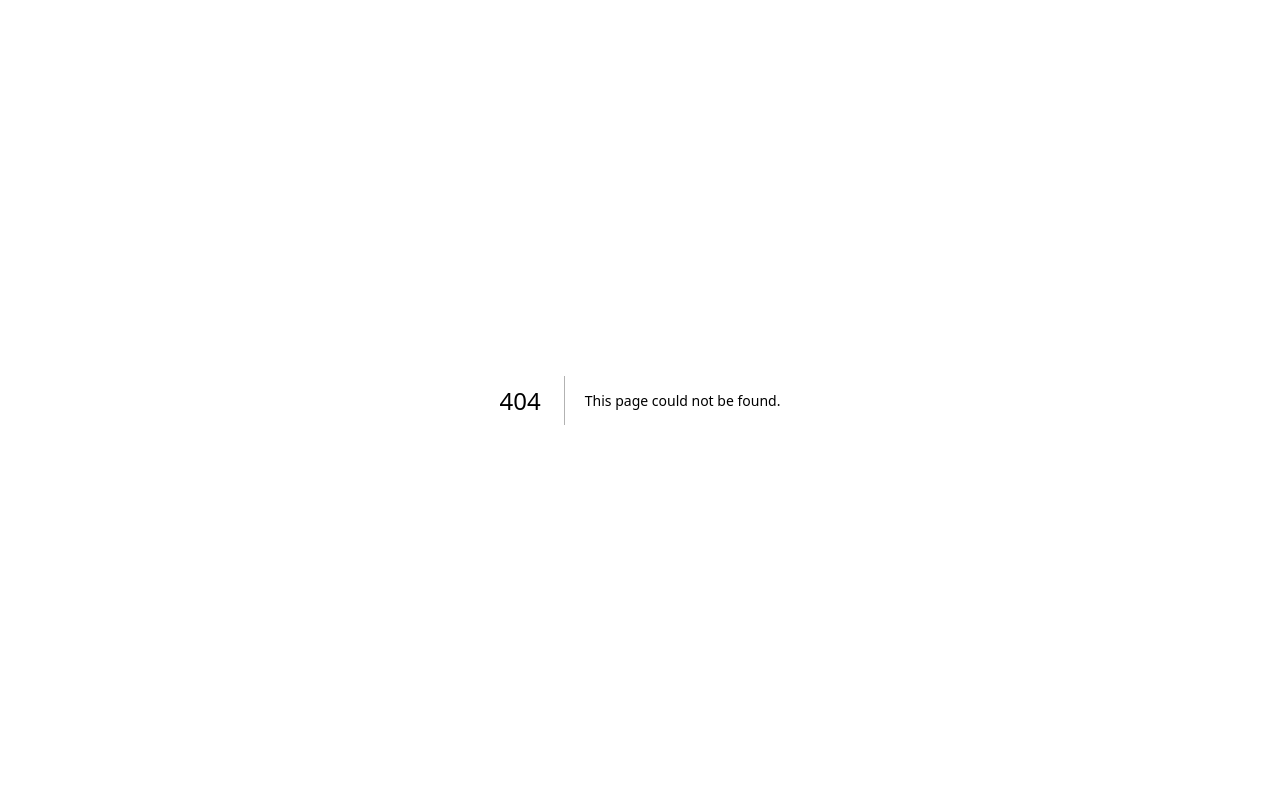
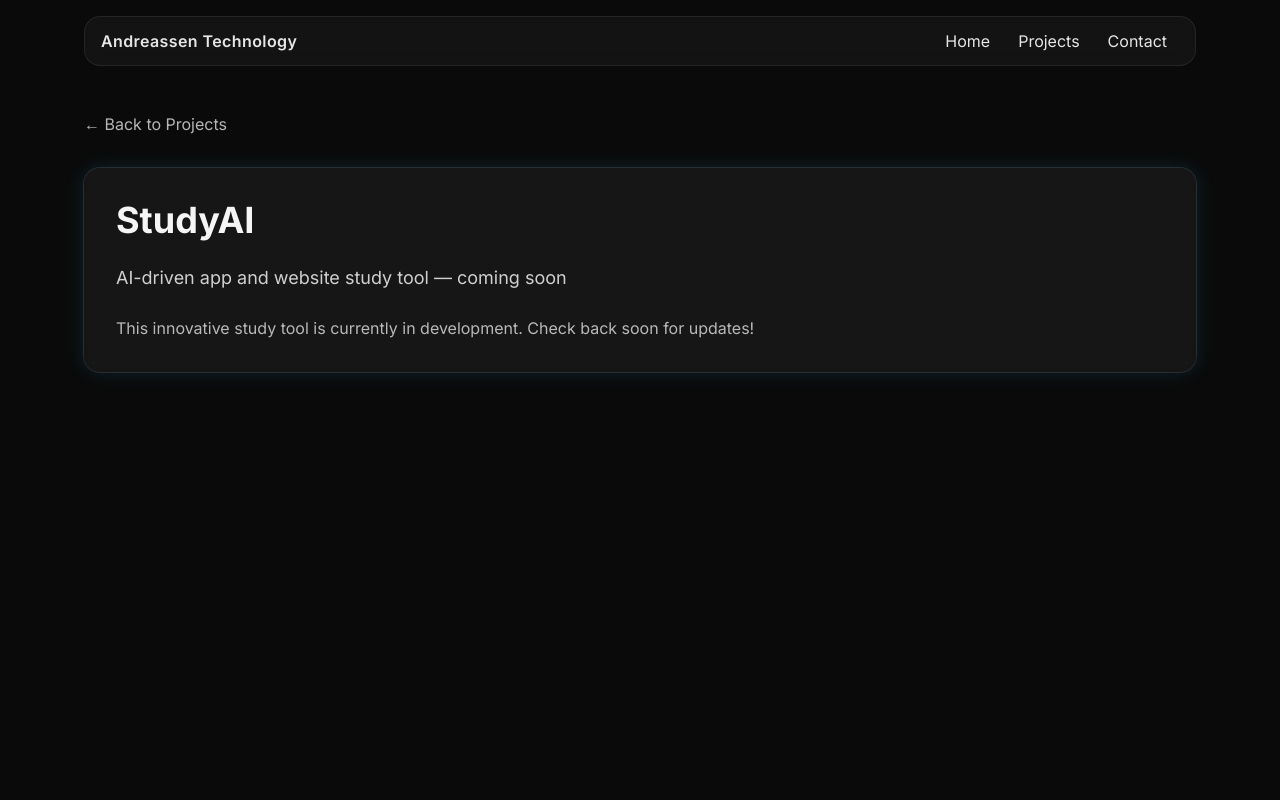
Before and after one commit to AndreassenKapital/andreassenTechhjemmeside, a Next.js app: page /projects/studyai in a window 1280 px wide. Before the commit this address had no page. Shown: the top 800 px of the page. Built offline with nearby package versions, Linux system fonts and the light colour scheme.

Commit message:
Fix: Add missing project detail pages to resolve 404 errors

```diff
--- /dev/null
+++ b/app/projects/andreassen-technology/page.tsx
@@ -0,0 +1,33 @@
+import Navbar from "@/components/Navbar";
+import Footer from "@/components/Footer";
+import Link from "next/link";
+
+export default function AndreassenTechnology() {
+  return (
+    <>
+      <Navbar />
+      <main className="min-h-screen bg-neutral-950 text-neutral-100 pt-28 pb-20">
+        <div className="container-p max-w-4xl mx-auto">
+          <Link
+            href="/projects"
+            className="inline-flex items-center gap-2 text-white/70 hover:text-white transition mb-8"
+          >
+            ← Back to Projects
+          </Link>
+
+          <div className="bg-white/5 backdrop-blur-sm rounded-2xl p-8 ring-1 ring-white/10 shadow-[0_0_20px_rgba(56,189,248,0.15)]">
+            <h1 className="text-4xl font-bold mb-6">Private Consulting</h1>
+            <p className="text-lg text-white/80 mb-6">
+              Tailored tech solutions and advisory services for businesses seeking expert guidance.
+            </p>
+
+            <div className="space-y-4 text-white/70">
+              <p>This project is under development. More details coming soon.</p>
+            </div>
+          </div>
+        </div>
+      </main>
+      <Footer />
+    </>
+  );
+}
--- /dev/null
+++ b/app/projects/studyai/page.tsx
@@ -0,0 +1,33 @@
+import Navbar from "@/components/Navbar";
+import Footer from "@/components/Footer";
+import Link from "next/link";
+
+export default function StudyAI() {
+  return (
+    <>
+      <Navbar />
+      <main className="min-h-screen bg-neutral-950 text-neutral-100 pt-28 pb-20">
+        <div className="container-p max-w-4xl mx-auto">
+          <Link
+            href="/projects"
+            className="inline-flex items-center gap-2 text-white/70 hover:text-white transition mb-8"
+          >
+            ← Back to Projects
+          </Link>
+
+          <div className="bg-white/5 backdrop-blur-sm rounded-2xl p-8 ring-1 ring-white/10 shadow-[0_0_20px_rgba(56,189,248,0.15)]">
+            <h1 className="text-4xl font-bold mb-6">StudyAI</h1>
+            <p className="text-lg text-white/80 mb-6">
+              AI-driven app and website study tool — coming soon
+            </p>
+
+            <div className="space-y-4 text-white/70">
+              <p>This innovative study tool is currently in development. Check back soon for updates!</p>
+            </div>
+          </div>
+        </div>
+      </main>
+      <Footer />
+    </>
+  );
+}
```
